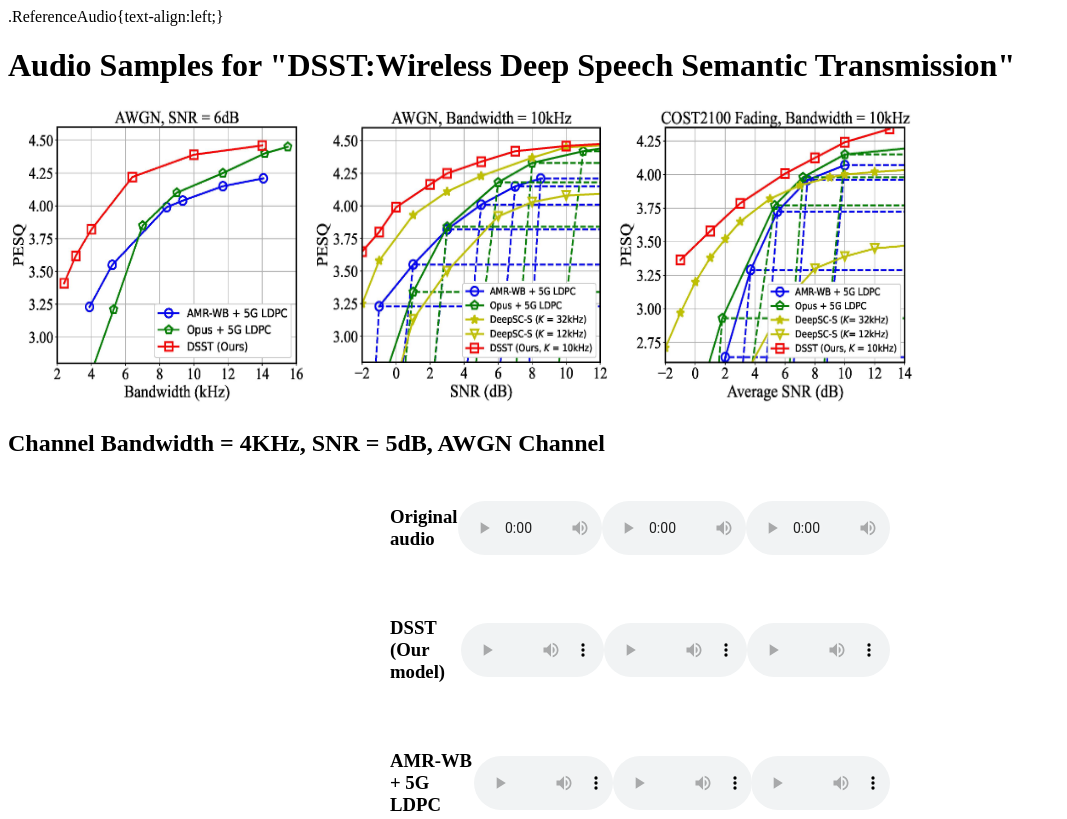
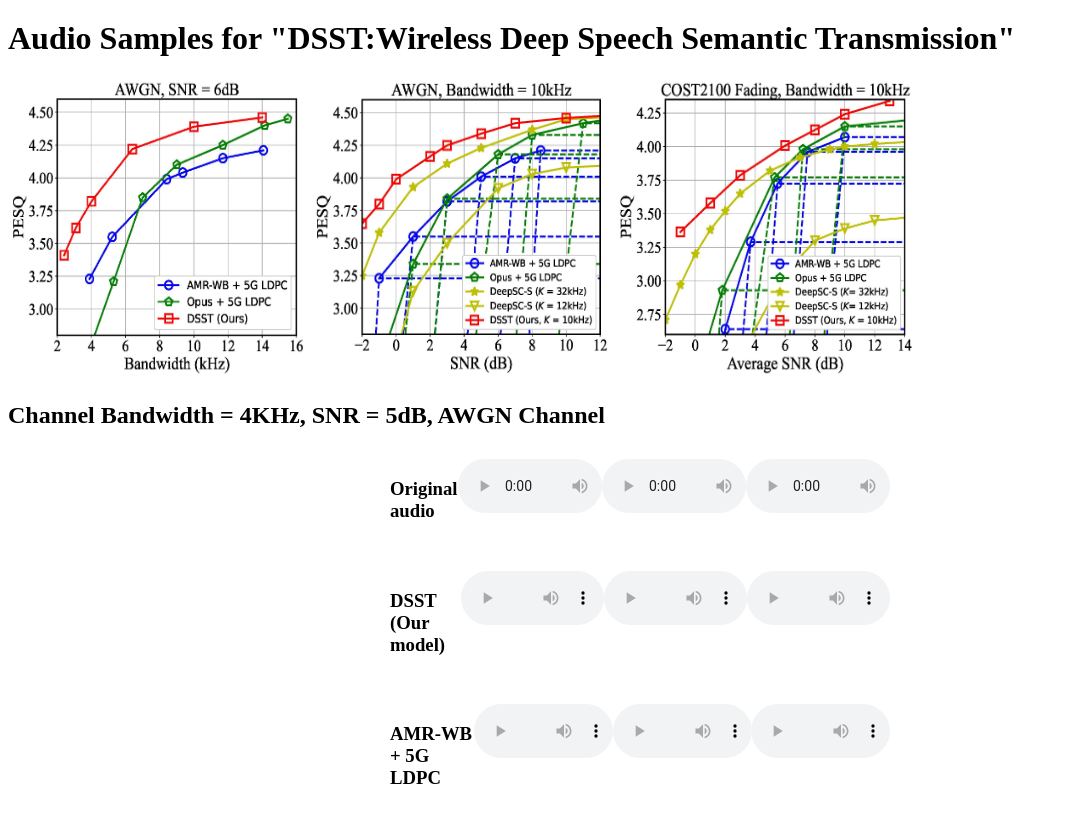
Before and after one commit to Ximoo123/DSST, a plain HTML site: page index.html in a window 1280 px wide. Shown: the top 819 px of the page, without its empty margins (0-1067 px from the left). Drawn offline with Linux system fonts and the light colour scheme.

Commit message:
Update index.html

```diff
--- a/index.html
+++ b/index.html
@@ -1,6 +1,6 @@
 <!--{% block title %}音频评分{% endblock %}-->
 <!--{% block content %}-->
-.ReferenceAudio{text-align:left;}
+
 
 
     <div class="contents">
@@ -110,8 +110,8 @@
             width: 500px;
             margin: 30px auto;
             display: flex;
-            text-align: center;
-            align-items: center;
+            text-align: left;
+            align-items: left;
         }
         .RatingAudioBox{
             width: 5000px;
```
